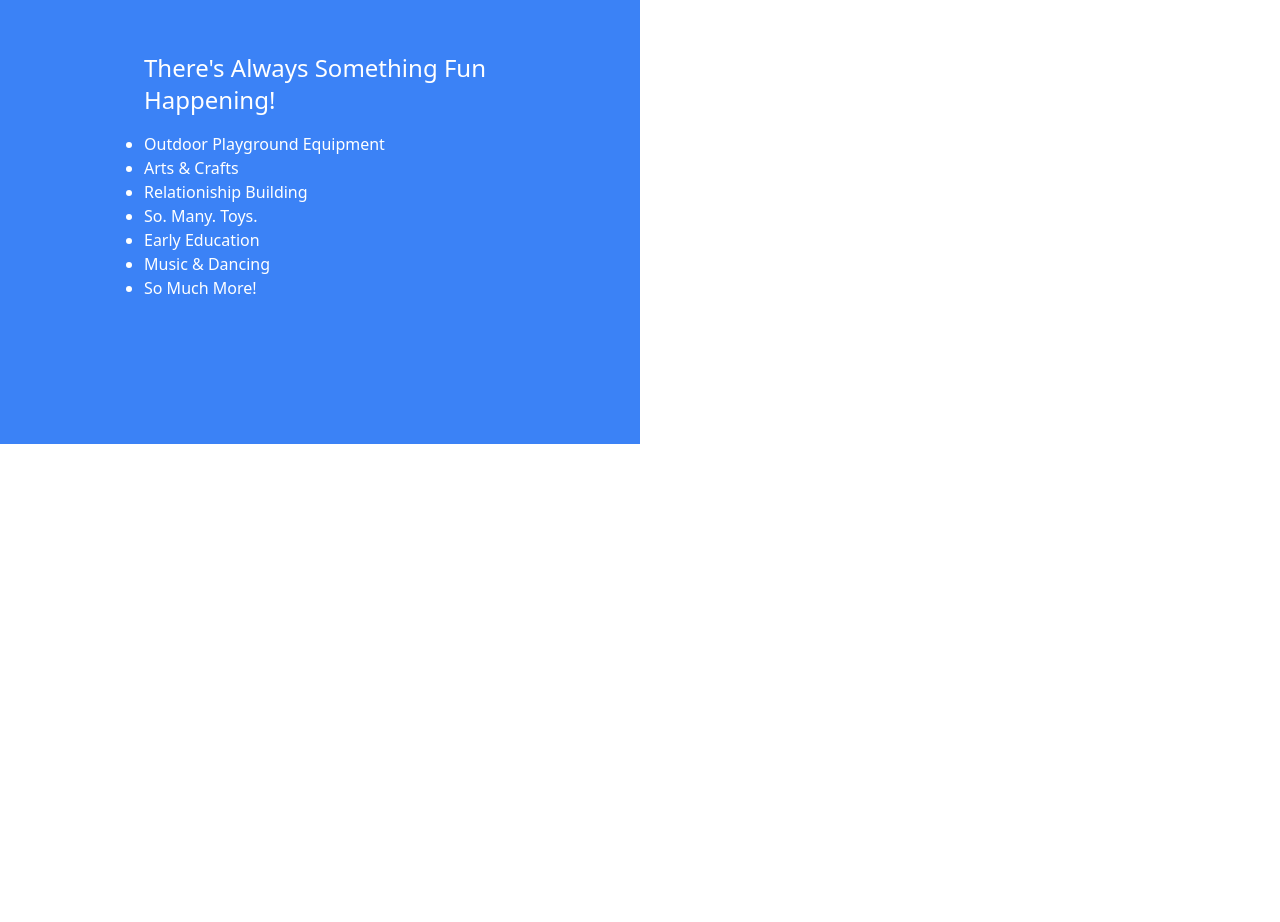
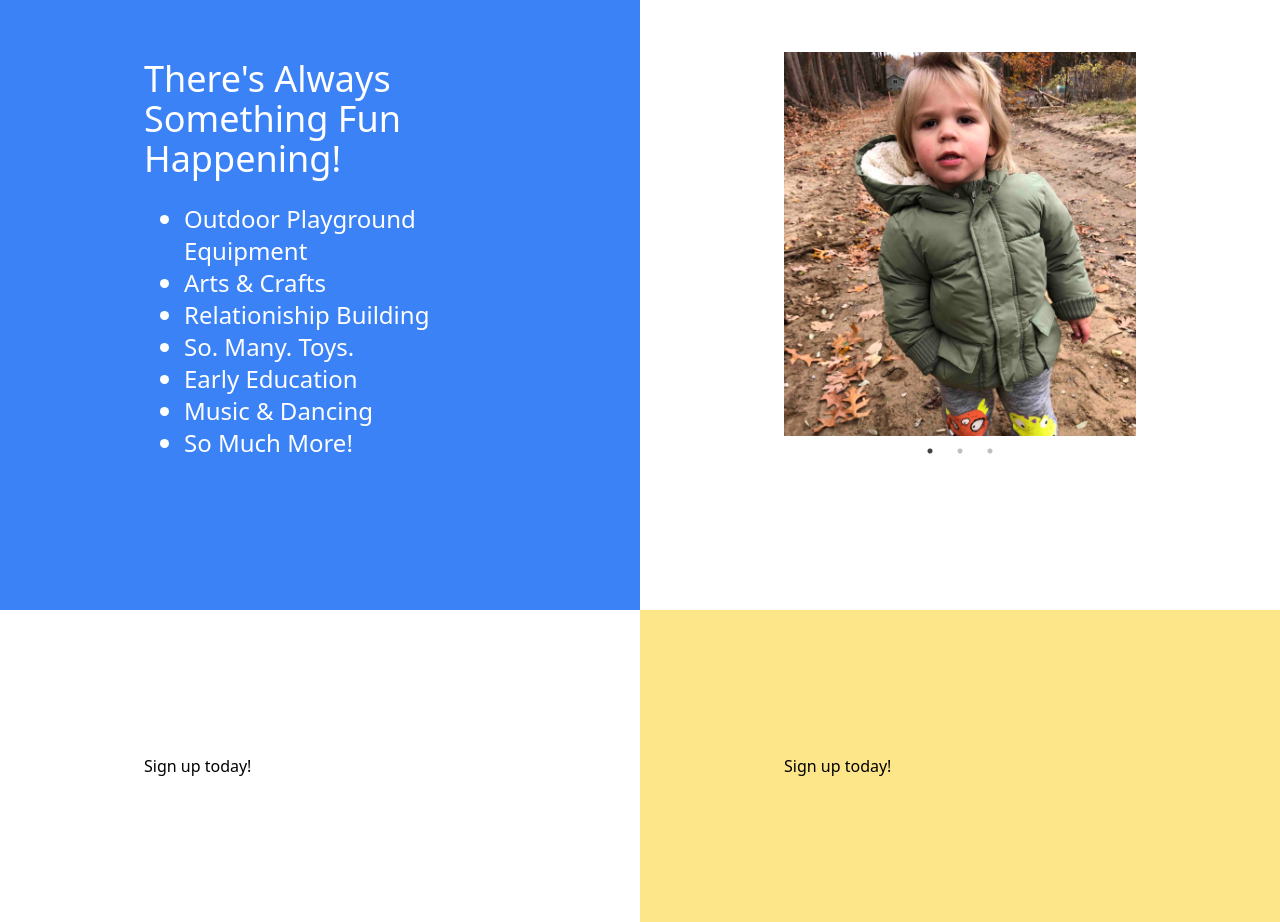
Before and after one commit to robroplol/hayleys-daycare, a website with bundled scripts: page index.html in a window 1280 px wide. Shown: the part 1700-2622 px from the top of the page. Before the commit the page ends 2144 px from the top, so only its background shows below. Built offline with nearby package versions, Linux system fonts and the light colour scheme; files whose address does not match are found by name.

Commit message:
fun times list and slider

```diff
--- a/index.html
+++ b/index.html
@@ -6,7 +6,17 @@
     <title>Hayley's Daycare</title>
     <meta name="description" content="" />
     <meta name="viewport" content="width=device-width, initial-scale=1" />
-    <script src="dist/main.js"></script>
+    <link
+      rel="stylesheet"
+      type="text/css"
+      href="//cdn.jsdelivr.net/gh/kenwheeler/slick@1.8.1/slick/slick.css"
+    />
+    <!-- Add the slick-theme.css if you want default styling -->
+    <link
+      rel="stylesheet"
+      type="text/css"
+      href="//cdn.jsdelivr.net/gh/kenwheeler/slick@1.8.1/slick/slick-theme.css"
+    />
     <link rel="stylesheet" href="css/styles.css" />
   </head>
   <body class="">
@@ -76,11 +86,20 @@
       </div>
     </section>
     <section class="grid md:grid-cols-2 grid-cols-1">
-      <div class="lg:p-36 p-16 bg-blue-500">
-        <h3 class="text-2xl text-white mb-4">
+      <div
+        class="
+          lg:p-36
+          p-16
+          bg-blue-500
+          flex flex-col
+          items-start
+          justify-center
+        "
+      >
+        <h3 class="text-4xl text-white mb-6">
           There's Always Something Fun Happening!
         </h3>
-        <ul class="text-white list-disc">
+        <ul class="text-white text-2xl list-disc pl-10">
           <li>Outdoor Playground Equipment</li>
           <li>Arts & Crafts</li>
           <li>Relationiship Building</li>
@@ -90,15 +109,34 @@
           <li>So Much More!</li>
         </ul>
       </div>
-      <div class="p-36 flex items-center justify-center">
-        <img src="img/calvin.jpg" class="" alt="" /><img
-          src="img/calvin.jpg"
-          class=""
-          alt=""
-        /><img src="img/calvin.jpg" class="" alt="" />
+      <div class="p-36">
+        <div
+          id="img-carousel"
+          data-slick='{"slidesToShow": 1, "slidesToScroll": 1, "dots": true}'
+        >
+          <img
+            class="object-cover object-top w-96 h-96"
+            src="img/calvin.jpg"
+            alt=""
+          />
+          <img
+            class="object-cover object-top w-96 h-96"
+            src="img/calvin.jpg"
+            alt=""
+          />
+          <img
+            class="object-cover object-top w-96 h-96"
+            src="img/calvin.jpg"
+            alt=""
+          />
+        </div>
       </div>
     </section>
-
+    <section class="grid md:grid-cols-2 grid-cols-1">
+      <div class="p-36">Sign up today!</div>
+      <div class="p-36 bg-yellow-200">Sign up today!</div>
+    </section>
+    <script src="dist/main.js"></script>
     <script src="" async defer></script>
   </body>
 </html>
--- a/src/index.js
+++ b/src/index.js
@@ -1 +1,6 @@
 var $ = require("jquery");
+var slick = require("slick-carousel");
+
+$(document).ready(function () {
+  $("#img-carousel").slick({});
+});
```
Also changed, not shown: dist/main.js, img/calvin.jpg (added).
